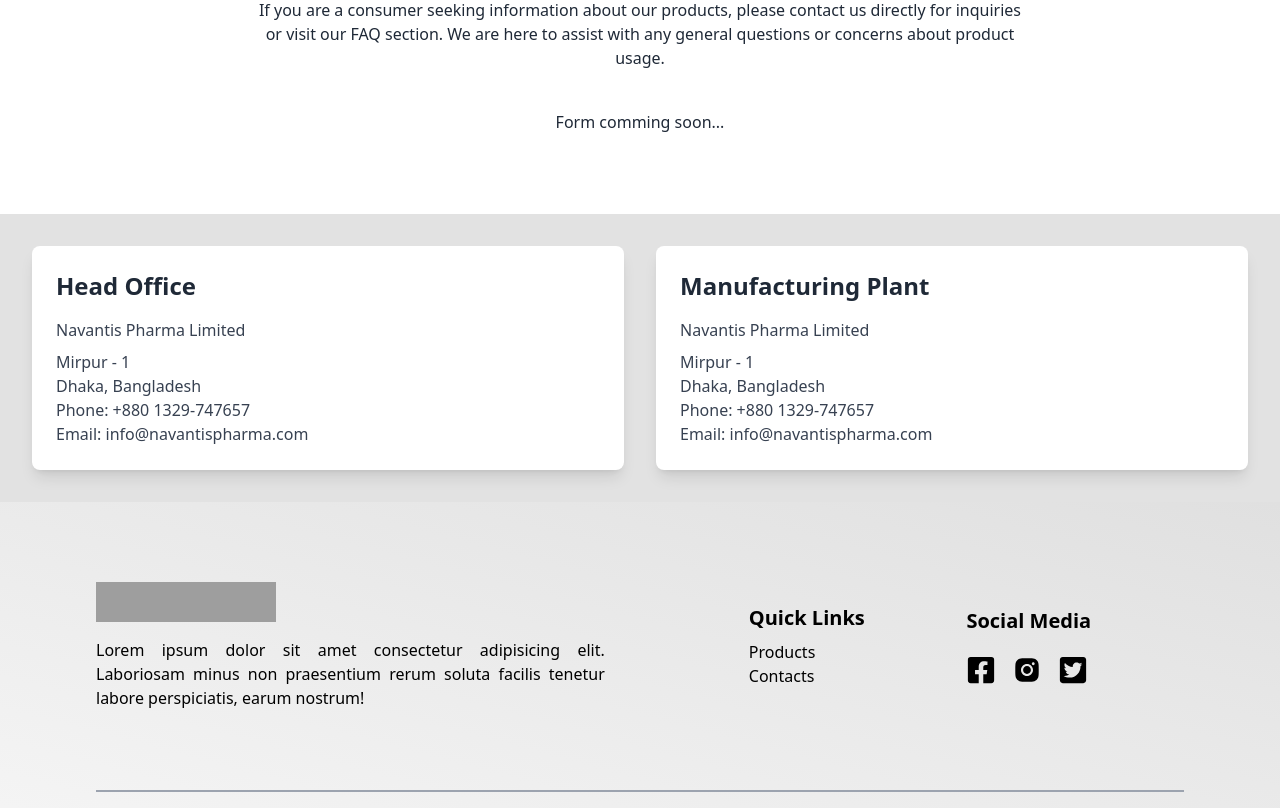
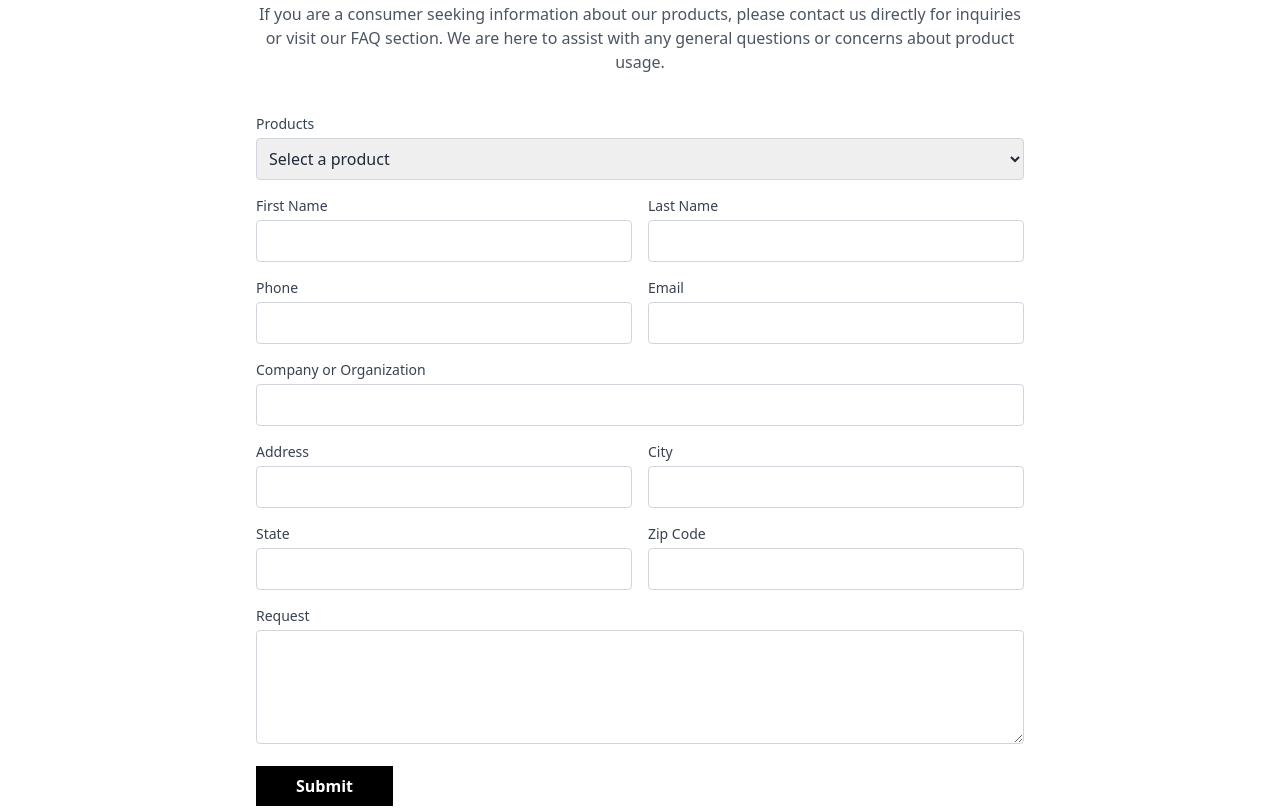
Before and after one commit to TouhedurRahman/noiderma-client, a React (Vite) app: page /contact-us in a window 1280 px wide. Shown: the part 820-1628 px from the top of the page. Built offline with nearby package versions, Linux system fonts and the light colour scheme; grey boxes are pictures that could not be loaded.

Commit message:
contact form added in contact us page

```diff
--- a/package.json
+++ b/package.json
@@ -19,7 +19,7 @@
     "match-sorter": "^6.3.4",
     "react": "^18.3.1",
     "react-dom": "^18.3.1",
-    "react-hook-form": "^7.53.0",
+    "react-hook-form": "^7.53.1",
     "react-icons": "^5.3.0",
     "react-rating": "^2.0.5",
     "react-router-dom": "^6.26.1",
--- a/src/Pages/ContactUs/ContactForm/ContactForm.jsx
+++ b/src/Pages/ContactUs/ContactForm/ContactForm.jsx
@@ -1,25 +1,144 @@
+import { useForm } from 'react-hook-form';
+
 const ContactForm = ({ title, subtitle, description }) => {
+    const { register, handleSubmit, formState: { errors } } = useForm();
+
+    const onSubmit = (data) => {
+        console.log(data);
+    };
+
     return (
-        <div className="flex flex-col justify-center items-center">
-            <div className="w-[60%] max-auto my-10 text-center">
-                <h2 className="text-xl font-medium mb-3">
-                    {
-                        title !== ""
-                            ?
-                            <>
-                                {title}
-                            </>
-                            :
-                            <>
-                                {subtitle}
-                            </>
-                    }
-                </h2>
-                <p>{description}</p>
+        <div className='w-[90%] md:w-[75%] lg:w-[60%] mx-auto'>
+            <div className="flex flex-col justify-center items-center">
+                <div className="my-10 text-center">
+                    <h2 className="text-2xl font-semibold mb-3 text-gray-800">
+                        {title || subtitle}
+                    </h2>
+                    <p className="text-gray-600">{description}</p>
+                </div>
+                <form
+                    onSubmit={handleSubmit(onSubmit)}
+                    className="w-full space-y-4"
+                >
+                    <div className="w-full">
+                        <label className="block text-sm font-medium text-gray-700 mb-1">Products</label>
+                        <select
+                            {...register("products", { required: true })}
+                            className="w-full p-2 border border-gray-300 rounded"
+                        >
+                            <option value="">Select a product</option>
+                            <option value="product1">Product 1</option>
+                            <option value="product2">Product 2</option>
+                            <option value="product3">Product 3</option>
+                        </select>
+                        {errors.products && <span className="text-red-500 text-sm">This field is required</span>}
+                    </div>
+
+                    <div className="flex gap-4">
+                        <div className="w-full">
+                            <label className="block text-sm font-medium text-gray-700 mb-1">First Name</label>
+                            <input
+                                {...register("firstName", { required: true })}
+                                className="w-full p-2 border border-gray-300 rounded"
+                            />
+                            {errors.firstName && <span className="text-red-500 text-sm">First name is required</span>}
+                        </div>
+                        <div className="w-full">
+                            <label className="block text-sm font-medium text-gray-700 mb-1">Last Name</label>
+                            <input
+                                {...register("lastName", { required: true })}
+                                className="w-full p-2 border border-gray-300 rounded"
+                            />
+                            {errors.lastName && <span className="text-red-500 text-sm">Last name is required</span>}
+                        </div>
+                    </div>
+
+                    <div className="flex gap-4">
+                        <div className="w-full">
+                            <label className="block text-sm font-medium text-gray-700 mb-1">Phone</label>
+                            <input
+                                {...register("phone", { required: true })}
+                                className="w-full p-2 border border-gray-300 rounded"
+                            />
+                            {errors.phone && <span className="text-red-500 text-sm">Phone is required</span>}
+                        </div>
+                        <div className="w-full">
+                            <label className="block text-sm font-medium text-gray-700 mb-1">Email</label>
+                            <input
+                                {...register("email", { required: true })}
+                                className="w-full p-2 border border-gray-300 rounded"
+                            />
+                            {errors.email && <span className="text-red-500 text-sm">Email is required</span>}
+                        </div>
+                    </div>
+
+                    <div className="w-full">
+                        <label className="block text-sm font-medium text-gray-700 mb-1">Company or Organization</label>
+                        <input
+                            {...register("company", { required: true })}
+                            className="w-full p-2 border border-gray-300 rounded"
+                        />
+                        {errors.company && <span className="text-red-500 text-sm">Company/Organization is required</span>}
+                    </div>
+
+                    <div className="flex gap-4">
+                        <div className="w-full">
+                            <label className="block text-sm font-medium text-gray-700 mb-1">Address</label>
+                            <input
+                                {...register("address", { required: true })}
+                                className="w-full p-2 border border-gray-300 rounded"
+                            />
+                            {errors.address && <span className="text-red-500 text-sm">Address is required</span>}
+                        </div>
+                        <div className="w-full">
+                            <label className="block text-sm font-medium text-gray-700 mb-1">City</label>
+                            <input
+                                {...register("city", { required: true })}
+                                className="w-full p-2 border border-gray-300 rounded"
+                            />
+                            {errors.city && <span className="text-red-500 text-sm">City is required</span>}
+                        </div>
+                    </div>
+
+                    <div className="flex gap-4">
+                        <div className="w-full">
+                            <label className="block text-sm font-medium text-gray-700 mb-1">State</label>
+                            <input
+                                {...register("state", { required: true })}
+                                className="w-full p-2 border border-gray-300 rounded"
+                            />
+                            {errors.state && <span className="text-red-500 text-sm">State is required</span>}
+                        </div>
+                        <div className="w-full">
+                            <label className="block text-sm font-medium text-gray-700 mb-1">Zip Code</label>
+                            <input
+                                {...register("zipCode", { required: true })}
+                                className="w-full p-2 border border-gray-300 rounded"
+                            />
+                            {errors.zipCode && <span className="text-red-500 text-sm">Zip Code is required</span>}
+                        </div>
+                    </div>
+
+                    <div className="w-full">
+                        <label className="block text-sm font-medium text-gray-700 mb-1">Request</label>
+                        <textarea
+                            {...register("request", { required: true })}
+                            className="w-full p-2 border border-gray-300 rounded"
+                            rows="4"
+                        />
+                        {errors.request && <span className="text-red-500 text-sm">Request is required</span>}
+                    </div>
+
+                    <div className="w-full">
+                        <button
+                            type="submit"
+                            className="py-2 px-10 bg-black text-white font-semibold"
+                        >
+                            Submit
+                        </button>
+                    </div>
+                </form>
             </div>
-            <form>
-                Form comming soon...
-            </form>
         </div>
     );
 };
--- a/src/Pages/ContactUs/ContactUs/ContactUs.jsx
+++ b/src/Pages/ContactUs/ContactUs/ContactUs.jsx
@@ -57,7 +57,7 @@ const ContactUs = () => {
                             onClick={() => handleCategoryClick(category)}
                             className={`bg-[#E2E2E2] p-4 aspect-square w-full h-48 lg:h-36 flex flex-col items-center justify-center ${selectedCategory.role === category.role ? 'active bg-[#E0E8F8]' : ''}`}
                         >
-                            <span className='text-2xl mb-3'>
+                            <span className='text-5xl mb-3'>
                                 {category.icon}
                             </span>
                             <span className='italic'>
```
Also changed, not shown: 1 other file (tests, documents, lock files or other folders).
